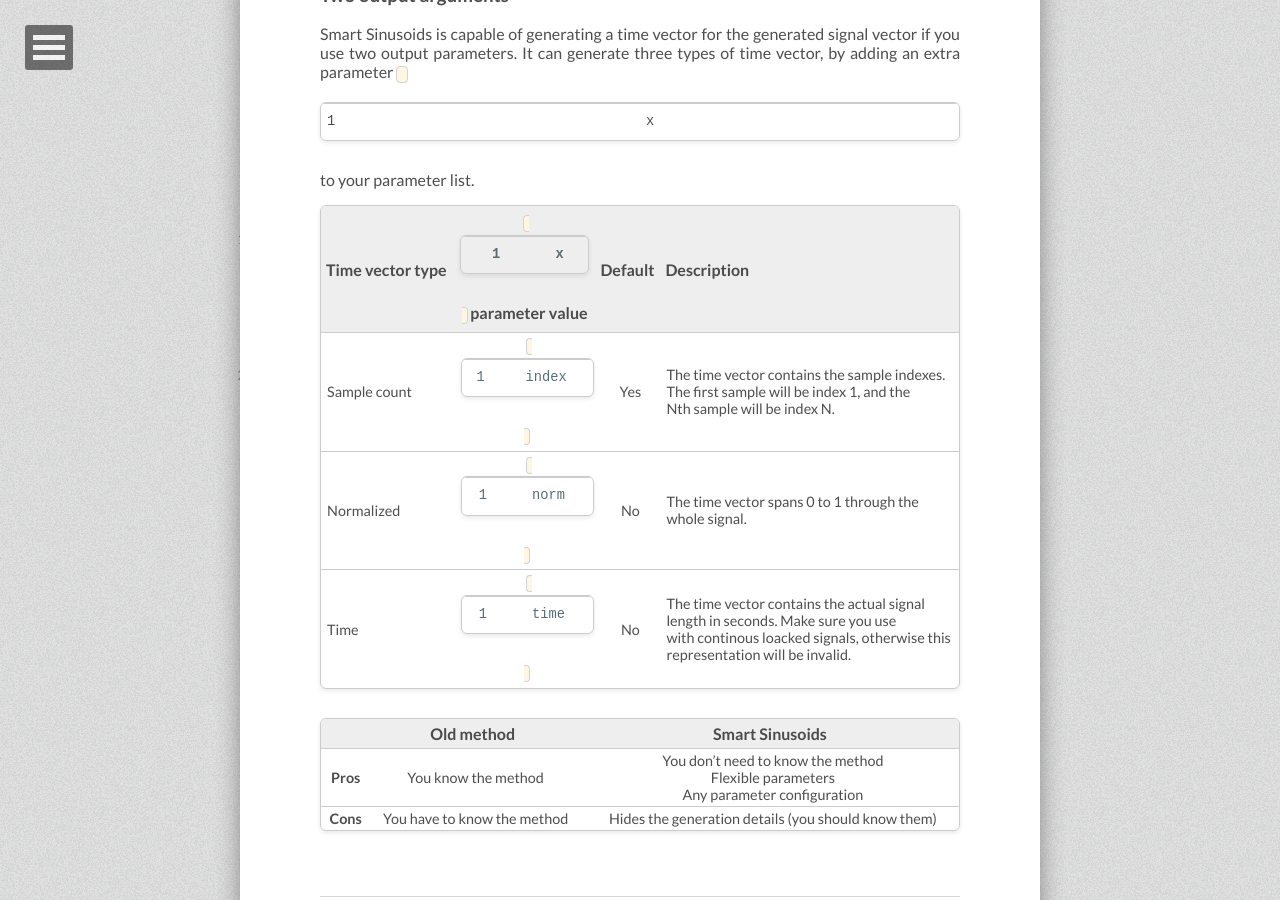
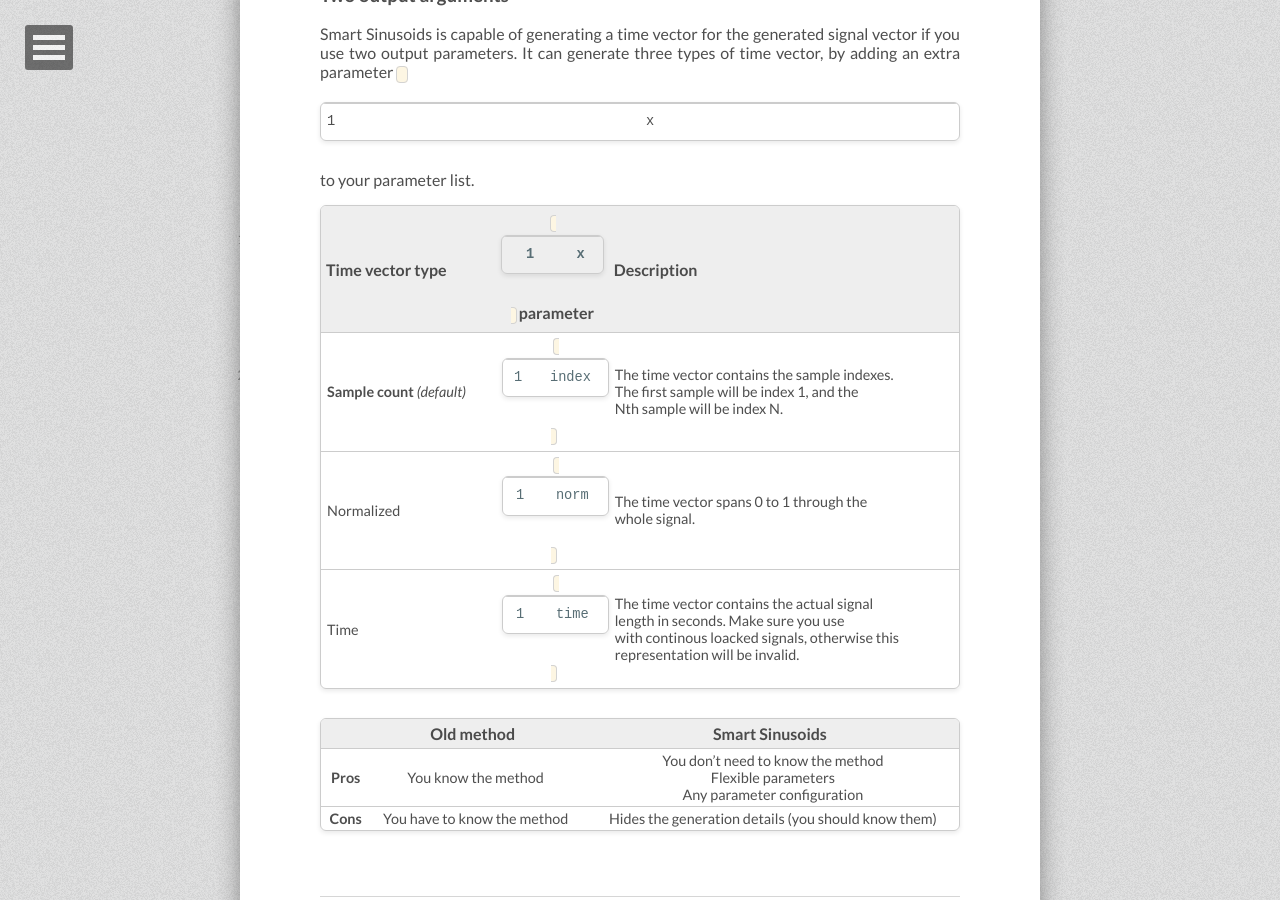
Before and after one commit to tiborsimon/tiborsimon.github.io, a Jekyll site: the page built from _posts/2015-05-28-smart-sinusoids.md, in a window 1280 px wide and 900 px high, scrolled down 9961 px. Built offline with Jekyll 4.4.1, drawn with Linux system fonts in a browser that asks for light colours; nearby versions of some CDN libraries; comment, search, counter and statistics services are not loaded.

Commit message:
Update 2015-05-28-smart-sinusoids.md

```diff
--- a/_posts/2015-05-28-smart-sinusoids.md
+++ b/_posts/2015-05-28-smart-sinusoids.md
@@ -202,11 +202,11 @@
 
 Smart Sinusoids is capable of generating a time vector for the generated signal vector if you use two output parameters. It can generate three types of time vector, by adding an extra parameter `x` to your parameter list.
 
-| Time vector type | `x` parameter value | Default | Description |
-|:-----------------|:-------------------:|:-------:|:------------|
-| Sample count     | `index`             | Yes     | The time vector contains the sample indexes.<br>The first sample will be index 1, and the<br>Nth sample will be index N.
-| Normalized       | `norm`              | No      | The time vector spans 0 to 1 through the<br>whole signal.
-| Time             | `time`              | No      | The time vector contains the actual signal<br>length in seconds. Make sure you use<br>with continous loacked signals, otherwise this<br>representation will be invalid.
+| Time vector type | `x` parameter  | Description |
+|:-----------------|:-------------------:|:------------|
+| __Sample count__ _(default)_     | `index`             | The time vector contains the sample indexes.<br>The first sample will be index 1, and the<br>Nth sample will be index N.
+| Normalized       | `norm`              | The time vector spans 0 to 1 through the<br>whole signal.
+| Time             | `time`              | The time vector contains the actual signal<br>length in seconds. Make sure you use<br>with continous loacked signals, otherwise this<br>representation will be invalid.
 
 
 
```
